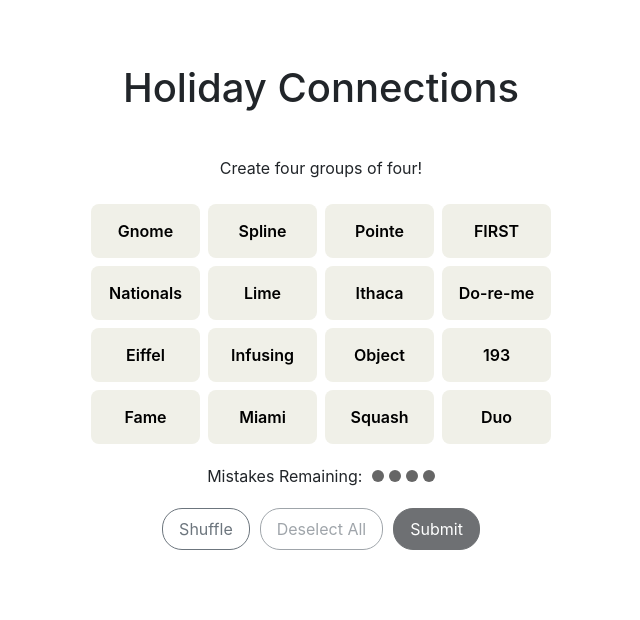
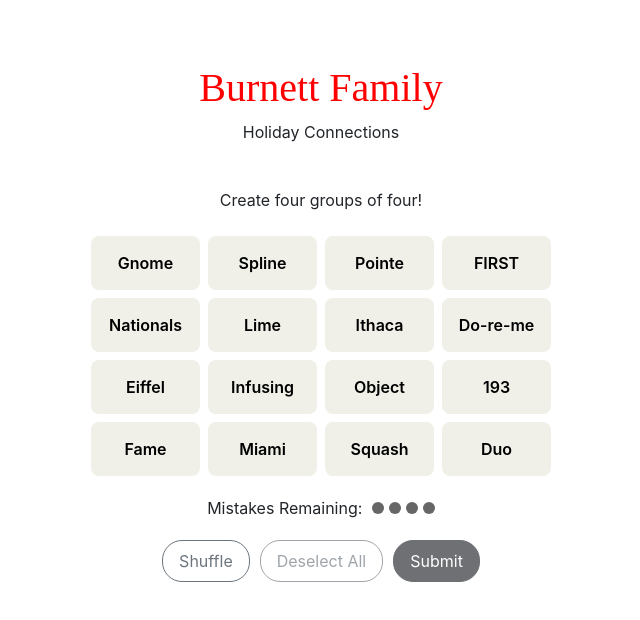
Before and after one commit to andyburnett/WordShuffleNYT, a plain HTML site: page index.html in a window 1280 px wide. Shown: the whole page, without its empty margins (319-959 px from the left). Drawn offline with nearby package versions, Linux system fonts and the light colour scheme.

Commit message:
Update index.html

```diff
--- a/index.html
+++ b/index.html
@@ -10,7 +10,8 @@
 <body>
     <div class="container">
         <header class="text-center my-4">
-            <h1 style="padding-top:1em;">Holiday Connections</h1>
+            <h1 style="padding-top:1em; color:red; font-family:bold">Burnett Family</h1>
+            <p class="date">Holiday Connections</h1>
 
         </header>
 
```
